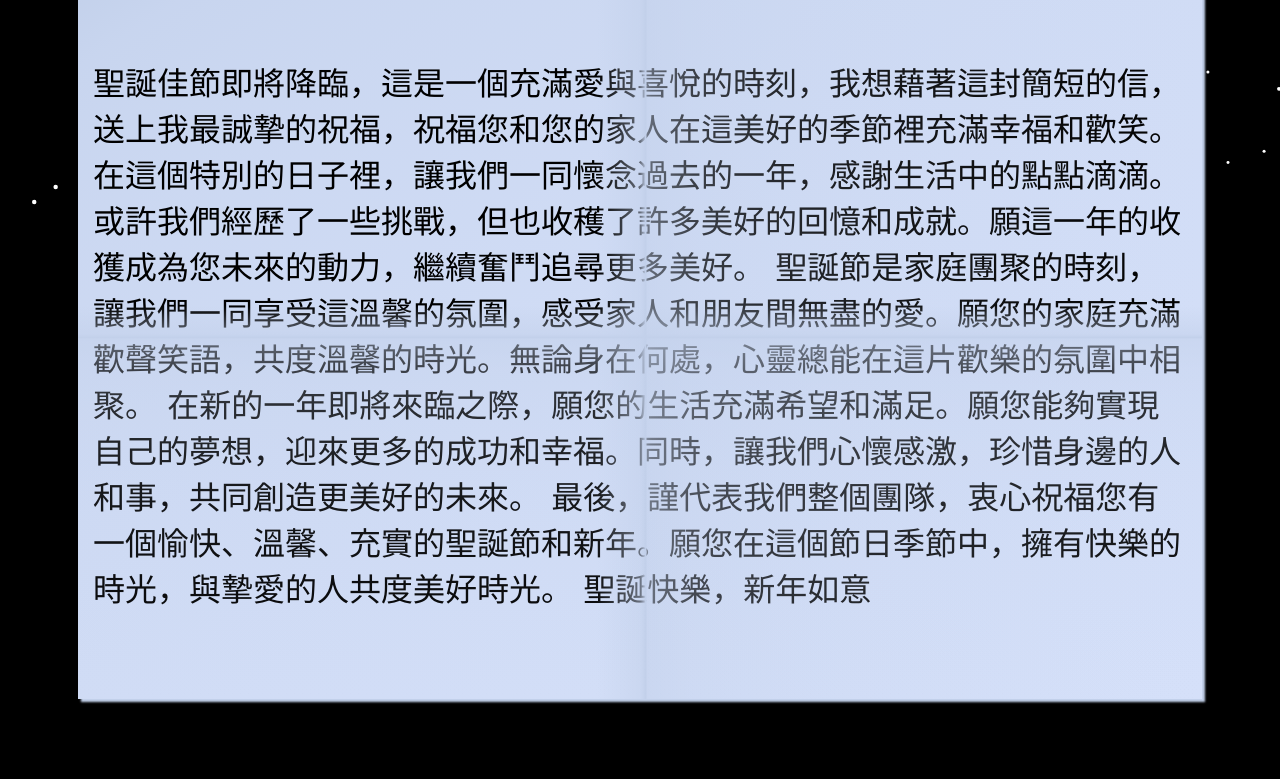
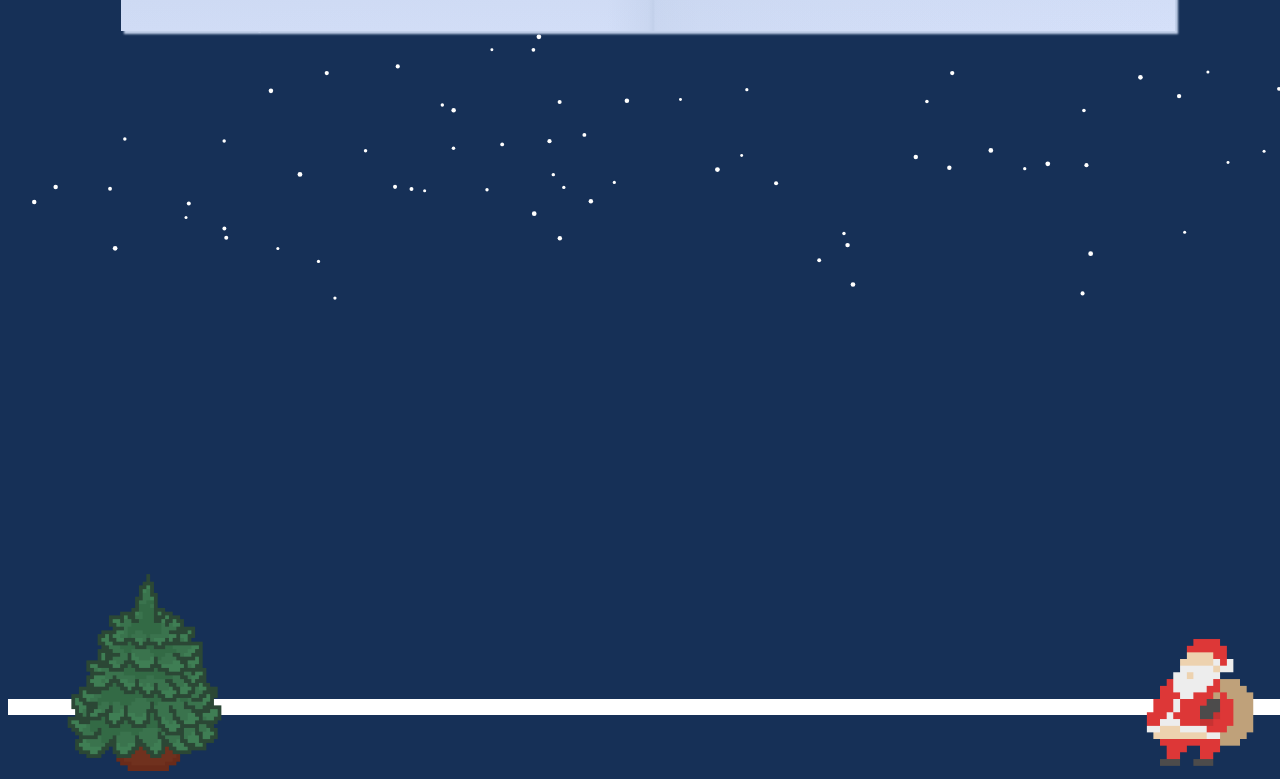
Before and after one commit to garyopen1876/Christmas-Card, a plain HTML site: page index.html in a window 1280 px wide. Shown: the part 109-888 px from the top of the page. Drawn offline with nearby package versions, Linux system fonts and the light colour scheme.

Commit message:
append gif

```diff
--- a/index.html
+++ b/index.html
@@ -12,22 +12,21 @@
         --tape-gray: #dbd8be;
         --tape-edge-gray: #b7b49d;
         --transparent: rgba(255, 255, 255, 0);
+        background: #163057;
     }
 
     canvas {
+        position: absolute;
         height: 100%;
+        width: 100%;
         left: 0;
-        position: absolute;
         top: 0;
-        width: 100%;
     }
 
     body {
-        background: black;
-        padding: 20px;
-        display: flex;
-        justify-content: center;
-        flex-direction: column;
+        border-bottom: 1rem solid #fff;
+        height: 100vh;
+        width: 100vw;
     }
 
     .blue {
@@ -40,8 +39,8 @@
     .paper {
         position: relative;
         background: linear-gradient(to bottom right, var(--paper-dark), 20%, var(--transparent)), var(--paper-color);
-        min-width: 600px;
-        min-height: 700px;
+        max-width: 80%;
+        max-height: auto;
         display: flex;
         align-items: center;
         justify-content: center;
@@ -49,7 +48,6 @@
         font-size: 2rem;
         box-shadow: var(--shadow-size) var(--shadow-size) 2px var(--paper-dark);
         margin: auto;
-        margin: 50px;
         padding: 15px;
     }
 
@@ -58,17 +56,7 @@
         position: absolute;
         width: 100%;
         height: 100%;
-        background: linear-gradient(var(--transparent),
-                50%,
-                var(--paper-dark),
-                51%,
-                var(--transparent)),
-            linear-gradient(to right,
-                var(--transparent),
-                50%,
-                var(--paper-dark),
-                51%,
-                var(--transparent));
+        background: linear-gradient(var(--transparent), 50%, var(--paper-dark), 51%, var(--transparent)), linear-gradient(to right, var(--transparent), 50%, var(--paper-dark), 51%, var(--transparent));
     }
 
     .top-tape {
@@ -81,6 +69,22 @@
         border-left: 1px dotted var(--tape-edge-gray);
         opacity: 0.5;
     }
+
+    .santa {
+        position: absolute;
+        height: 10rem;
+        width: 10rem;
+        right: 0;
+        bottom: -5.5rem;
+    }
+
+    .tree {
+        position: absolute;
+        height: 15rem;
+        width: 15rem;
+        left: 2rem;
+        bottom: -5rem;
+    }
 </style>
 
 <body>
@@ -88,19 +92,11 @@
     <div class="paper blue">
         <div class="top-tape"></div>
         <p>
-            聖誕佳節即將降臨，這是一個充滿愛與喜悅的時刻，我想藉著這封簡短的信，送上我最誠摯的祝福，祝福您和您的家人在這美好的季節裡充滿幸福和歡笑。
-
-            在這個特別的日子裡，讓我們一同懷念過去的一年，感謝生活中的點點滴滴。或許我們經歷了一些挑戰，但也收穫了許多美好的回憶和成就。願這一年的收獲成為您未來的動力，繼續奮鬥追尋更多美好。
-
-            聖誕節是家庭團聚的時刻，讓我們一同享受這溫馨的氛圍，感受家人和朋友間無盡的愛。願您的家庭充滿歡聲笑語，共度溫馨的時光。無論身在何處，心靈總能在這片歡樂的氛圍中相聚。
-
-            在新的一年即將來臨之際，願您的生活充滿希望和滿足。願您能夠實現自己的夢想，迎來更多的成功和幸福。同時，讓我們心懷感激，珍惜身邊的人和事，共同創造更美好的未來。
-
-            最後，謹代表我們整個團隊，衷心祝福您有一個愉快、溫馨、充實的聖誕節和新年。願您在這個節日季節中，擁有快樂的時光，與摯愛的人共度美好時光。
-
-            聖誕快樂，新年如意
+            test
         </p>
     </div>
+    <img src="./assets/Tree.gif" class="tree" alt="Tree">
+    <img src="./assets/Santa.gif" class="santa" alt="Santa">
 </body>
 <script type="text/babel">
     const canvas = document.querySelector('canvas')
```
Also changed, not shown: assets/Santa.gif (added), assets/Tree.gif (added).
